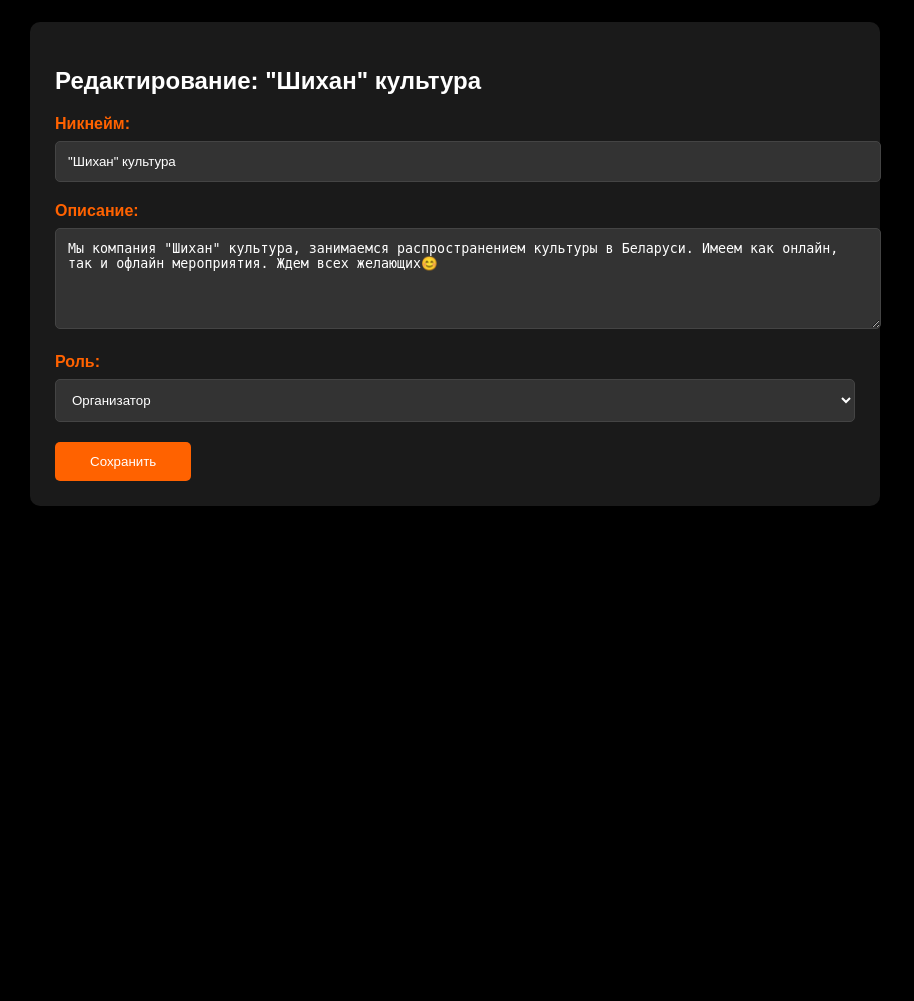
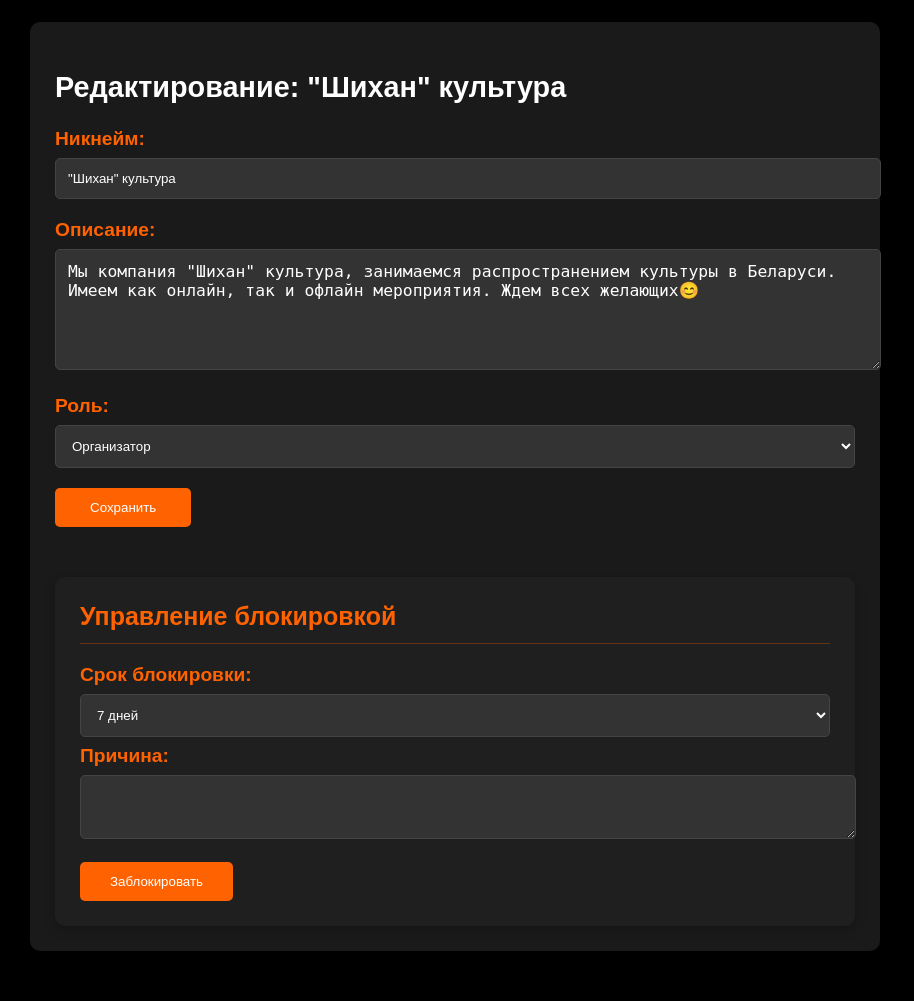
Before and after one commit to DvorNil/if...else, a Flask app: page /edit_user/5 in a window 1280 px wide. Shown: the part 78-1079 px from the top of the page, without its empty margins (0-914 px from the left). Before the commit the page ends 584 px from the top, so only its background shows below. Run offline with Flask 3, Linux system fonts and the light colour scheme; a user stored in the database is signed in.

Commit message:
Блокировка пользователей
Располагается там же, где изменение пользователя

```diff
--- a/app/app.py
+++ b/app/app.py
@@ -78,6 +78,9 @@ class User(db.Model):
     comment = db.Column(db.Text, nullable=True)
     totp_secret = db.Column(db.String(32), nullable=True)
     is_2fa_enabled = db.Column(db.Boolean, default=False, nullable=False)
+    is_blocked = db.Column(db.Boolean, default=False)
+    blocked_until = db.Column(db.DateTime, nullable=True)
+    block_reason = db.Column(db.Text, nullable=True)
     favorite_organizers = db.relationship(
         'User',
         secondary='user_organizer',
@@ -559,6 +562,25 @@ def login():
         password = request.form.get('password')
         user = User.query.filter_by(username=username).first()
 
+        # Проверка блокировки пользователя
+        if user and user.is_blocked and bcrypt.check_password_hash(user.password, password):
+            error_msg = "Аккаунт заблокирован"
+            if user.blocked_until:
+                if user.blocked_until > datetime.utcnow():
+                    error_msg += f" до {(user.blocked_until + timedelta(hours=3)).strftime('%d.%m.%Y %H:%M')}"
+                else:
+                    user.is_blocked = False  # Автоматическая разблокировка
+                    user.blocked_until = None
+                    user.block_reason = None
+                    db.session.commit()
+            else:
+                error_msg += " навсегда"
+
+            if user.block_reason:
+                error_msg += f". Причина: {user.block_reason}"
+
+            return render_template('login.html', error=error_msg)
+
         if user and bcrypt.check_password_hash(user.password, password):
             # Успешный вход - сбрасываем счетчик попыток
             attempt.attempts = 0
@@ -1518,7 +1540,30 @@ def edit_organizer(organizer_id):
     organizer = User.query.get_or_404(organizer_id)
 
     if request.method == 'POST':
-        # Обновление данных
+        action = request.form.get('action')
+
+        if action == 'block':
+            # Проверка прав
+            if session['role'] == 'moderator' and organizer.role in ['moderator', 'admin']:
+                abort(403)
+
+            duration = request.form.get('duration')
+            reason = request.form.get('reason')
+
+            if duration == 'permanent':
+                organizer.blocked_until = None
+            else:
+                organizer.blocked_until = datetime.utcnow() + timedelta(days=int(duration))
+
+            organizer.is_blocked = True
+            organizer.block_reason = reason
+
+        elif action == 'unblock':
+            organizer.is_blocked = False
+            organizer.blocked_until = None
+            organizer.block_reason = None
+
+        # Обновление остальных данных
         organizer.username = request.form.get('username', organizer.username)
         organizer.occupation = request.form.get('occupation', organizer.occupation)
         organizer.description = request.form.get('description', organizer.description)
@@ -1566,12 +1611,39 @@ def edit_user(user_id):
         abort(403)
 
     if request.method == 'POST':
+        # Обработка блокировки/разблокировки
+        action = request.form.get('action')
+
+        if action == 'block':
+            # Проверка прав на блокировку
+            if current_user.role == 'moderator' and target_user.role in ['moderator', 'admin']:
+                abort(403)
+
+            duration = request.form.get('duration')
+            reason = request.form.get('reason')
+
+            if duration == 'permanent':
+                target_user.blocked_until = None
+            else:
+                target_user.blocked_until = datetime.utcnow() + timedelta(days=int(duration))
+
+            target_user.is_blocked = True
+            target_user.block_reason = reason
+
+        elif action == 'unblock':
+            target_user.is_blocked = False
+            target_user.blocked_until = None
+            target_user.block_reason = None
+
+        # Обновление остальных данных
         target_user.username = request.form.get('username', target_user.username)
         target_user.description = request.form.get('description', target_user.description)
+
         db.session.commit()
         return redirect(url_for('all_users'))
 
     return render_template('edit_user.html', user=target_user)
+
 
 @app.route('/update_avatar', methods=['POST'])
 def update_avatar():
--- a/app/static/styles.css
+++ b/app/static/styles.css
@@ -846,6 +846,7 @@ input:checked + .slider:before {
     padding: 25px;
     background: #1a1a1a;
     border-radius: 10px;
+    font-size: 1.2em;
 }
 
 .edit-organizer-form {
@@ -858,6 +859,10 @@ input:checked + .slider:before {
     margin-bottom: 8px;
     color: #ff6200;
     font-weight: bold;
+}
+
+.form-group textarea {
+    font-size: 1.05em;
 }
 
 .form-input {
@@ -1794,3 +1799,52 @@ input:checked + .slider:before {
     font-size: 1.1em;
     z-index: 2;
 }
+
+.block-section {
+    margin-top: 30px;
+    padding: 25px;
+    border-radius: 10px;
+    background: #1f1f1f;
+    box-shadow: 0 4px 12px rgba(0,0,0,0.2);
+}
+
+.block-section h3 {
+    color: #ff6200;
+    margin: 0 0 20px 0;
+    font-size: 1.3em;
+    border-bottom: 1px solid #ff620050;
+    padding-bottom: 12px;
+}
+
+.block-section form {
+    display: grid;
+    gap: 18px;
+}
+
+.block-section .form-group {
+    margin-bottom: 8px;
+}
+
+.block-section .save-btn {
+    margin-top: 10px;
+    background: #ff6200;
+    transition: all 0.3s ease;
+    width: auto;
+    padding: 12px 30px;
+}
+
+.block-section .save-btn:hover {
+    background: #ff4500;
+    transform: translateY(-1px);
+    box-shadow: 0 4px 12px rgba(255,98,0,0.2);
+}
+
+.block-section p[status] {
+    color: #ccc;
+    font-size: 0.95em;
+    line-height: 1.5;
+    margin-bottom: 20px;
+    padding: 12px;
+    background: #2a2a2a;
+    border-radius: 6px;
+}
--- a/app/templates/edit_user.html
+++ b/app/templates/edit_user.html
@@ -44,6 +44,42 @@
             {% endif %}
 
             <button type="submit" class="save-btn">Сохранить</button>
+            {% if session.role in ['admin', 'moderator'] %}
+            <div class="block-section">
+                <h3>Управление блокировкой</h3>
+                {% if user.is_blocked %}
+                    <p>Статус: Заблокирован
+                        {% if user.blocked_until %}
+                            до {{ user.blocked_until.strftime('%d.%m.%Y %H:%M') }}
+                        {% else %}
+                            навсегда
+                        {% endif %}
+                    </p>
+                    <p>Причина: {{ user.block_reason }}</p>
+                    <form method="POST">
+                        <input type="hidden" name="action" value="unblock">
+                        <button type="submit" class="save-btn">Разблокировать</button>
+                    </form>
+                {% else %}
+                    <form method="POST">
+                        <div class="form-group">
+                            <label for="duration">Срок блокировки:</label>
+                            <select id="duration" name="duration" class="form-input" required>
+                                <option value="7">7 дней</option>
+                                <option value="30">30 дней</option>
+                                <option value="permanent">Навсегда</option>
+                            </select>
+                        </div>
+                        <div class="form-group">
+                            <label for="reason">Причина:</label>
+                            <textarea id="reason" name="reason" class="form-input" rows="2"></textarea>
+                        </div>
+                        <input type="hidden" name="action" value="block">
+                        <button type="submit" class="save-btn">Заблокировать</button>
+                    </form>
+                {% endif %}
+            </div>
+        {% endif %}
         </form>
     </div>
 </body>
```
Also changed, not shown: app/templates/edit_organizer.html (+36 -0 lines), instance/events.db, 1 other file.
